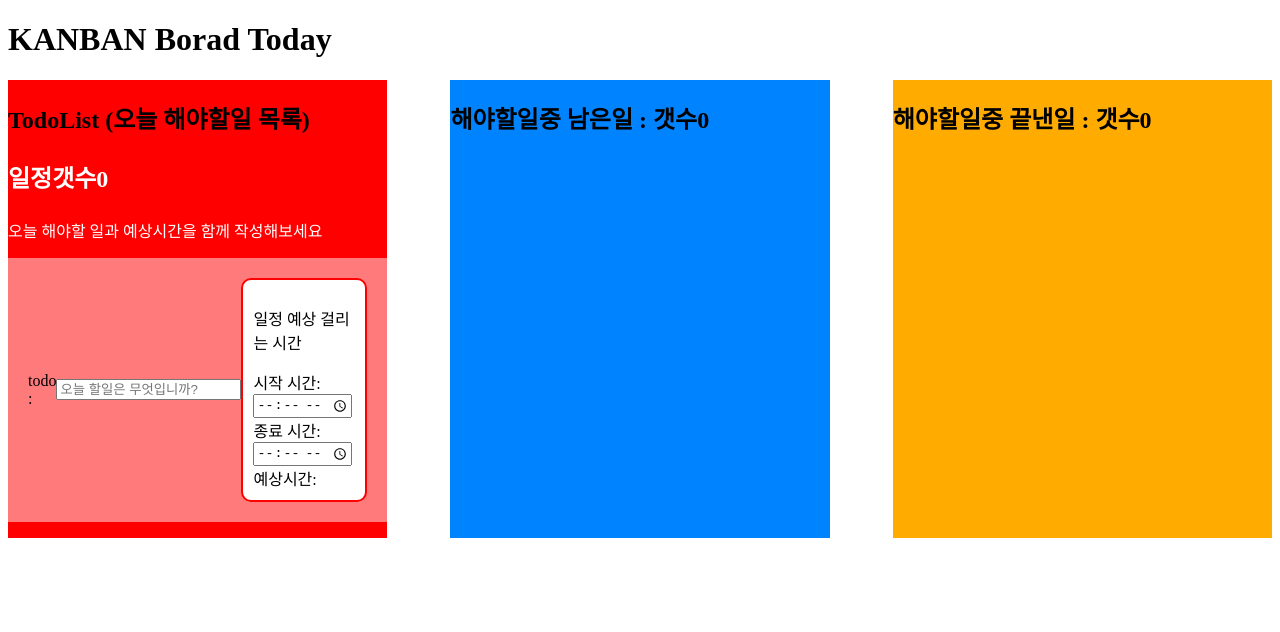
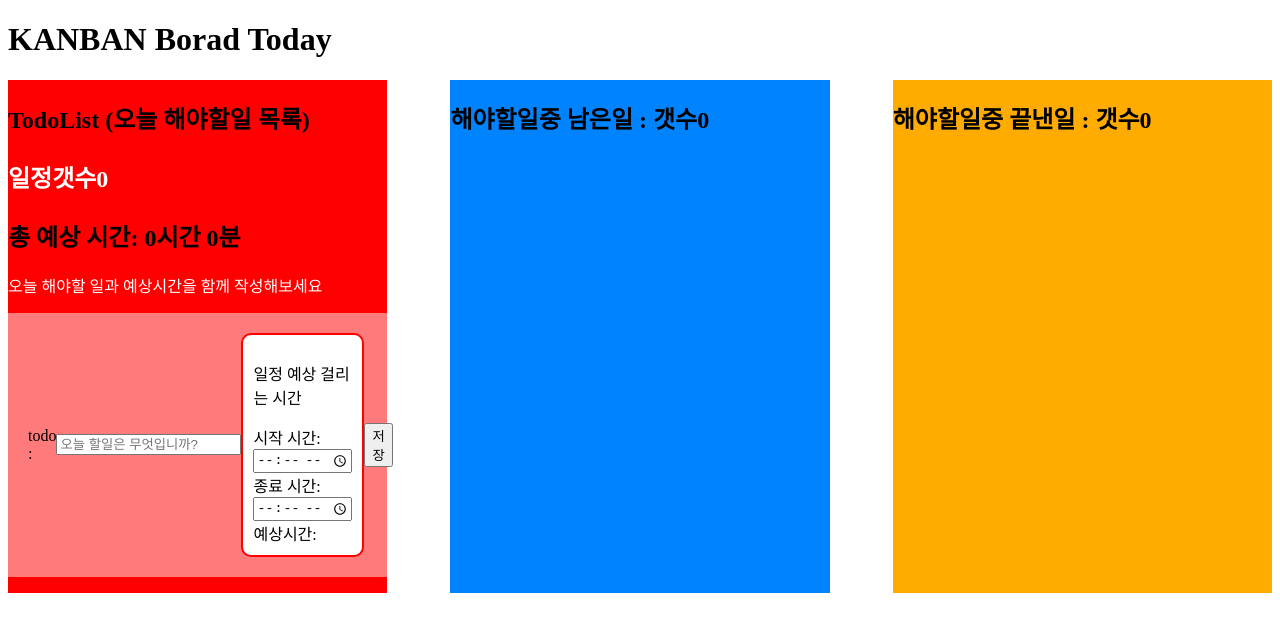
Before and after one commit to gnuoynim/KANBANBoard, a Vue app: page / in a window 1280 px wide. Shown: the top 632 px of the page. Built offline with nearby package versions, Linux system fonts and the light colour scheme.

Commit message:
time: 전체계산수정

```diff
--- a/src/App.vue
+++ b/src/App.vue
@@ -4,17 +4,24 @@
   </div>
   <div class="todo">
     <div class="todoList">
-      <h2>TodoList (오늘 해야할일 목록) <p>일정갯수{{ todoStore.todoList.length }}</p></h2>
+      <h2>TodoList (오늘 해야할일 목록) <p>일정갯수{{ todoStore.todoList.length }}</p>
+        <div class="totalTime">
+          <span>총 예상 시간: {{ totalTime }}</span>
+        </div>
+      </h2>
       <p>오늘 해야할 일과 예상시간을 함께 작성해보세요</p>
       <div class="inputBox">
-        todo : <input type="text" placeholder="오늘 할일은 무엇입니까?" @keyup.enter="addTodo" />
+        todo : <input ref="todoInput" type="text" placeholder="오늘 할일은 무엇입니까?" />
         <Time />
+        <button type="submit" @click="() => addTodo(todoInput)">저장</button>
       </div>
       <ul>
-        <li v-for="(list, index) in   todoStore.todoList   " :key="list">
-          <input type="checkBox" /><span>작성구간 :{{ list }}</span>
+        <li v-for="(list, index) in todoStore.todoList " :key="list">
+          <input type="checkBox" />
+          <span>해야할일 :{{ list.text }}</span>
+          <span>예상 시간 : {{ list.time }}</span>
           <button type="button" @click="push = index; modal = true">자세한 일정추가</button>
-          <button type="button" @click="deleteTodo(index)">일정삭제</button>
+          <button type="button" @click=" deleteTodo(index) ">일정삭제</button>
         </li>
       </ul>
       <Modal :modal=" modal " :push=" push " :todoStore=" todoStore " @closeModal=" modal = false, selected " />
@@ -22,16 +29,16 @@
     <div class="items">
       <h2>해야할일중 남은일 : 갯수{{ detailTodo.boards.length }}</h2>
       <ul>
-        <li v-for="( item, i ) in detailTodo.boards  " :key=" i ">
-          <input type="checkbox">{{ item }}
+        <li v-for="( item, i ) in detailTodo.boards " :key=" i ">
+          <input type="checkbox">{{ item.text }}
         </li>
       </ul>
     </div>
     <div class="itemsYellow">
       <h2>해야할일중 끝낸일 : 갯수{{ detailTodo.boardSelect.length }}</h2>
       <ul>
-        <li v-for="(   item, i   ) in    detailTodo.boardSelect    ">
-          <input type="checkbox">{{ item }}
+        <li v-for="( item, i ) in  detailTodo.boardSelect ">
+          <input type="checkbox">{{ item.text }}
         </li>
       </ul>
     </div>
@@ -44,20 +51,50 @@ import { useTodoStore } from './store/todo.js'
 import Modal from './components/Modal.vue'
 import { useDetailStore } from './store/detailTodo.js'
 import Time from './components/Time.vue'
+import { computed } from 'vue';
 
 const todoStore = useTodoStore();
 const modal = ref(false); //모달창
 const push = ref(0); // 클릭한값
 const detailTodo = useDetailStore();
+const todoInput = ref(null);
 
+const addTodo = (inputElement) => {
+  if (!inputElement.value.trim()) {
+    alert('오늘 할일을 우선 작성해주세요');
+    return;
+  }
+  const newItem = {
+    text: inputElement.value,
+    time: todoStore.todoTime
+  };
+  todoStore.addTodo(newItem);
+  inputElement.value = '';
+};
 
-const addTodo = event => {
-  todoStore.todoList.push(event.target.value);
-  event.target.value = '';
-};
 const deleteTodo = index => {
   todoStore.todoList.splice(index, 1);
 }
+
+
+const totalTime = computed(() => {
+  let totalHours = 0;
+  let totalMinutes = 0;
+
+  todoStore.todoList.forEach((item) => {
+    const timeComponents = item.time.split('시간 ');
+    const hours = parseInt(timeComponents[0]);
+    const minutes = parseInt(timeComponents[1].split('분')[0]);
+
+    totalHours += hours;
+    totalMinutes += minutes;
+  });
+
+  totalHours += Math.floor(totalMinutes / 60);
+  totalMinutes %= 60;
+
+  return `${totalHours}시간 ${totalMinutes}분`;
+});
 </script>
 
 <style lang="scss" scoped>
@@ -84,10 +121,12 @@ const deleteTodo = index => {
         background-color: #fff;
         padding: 20px;
         margin: 30px;
-        &:hover{
+
+        &:hover {
           background-color: #abdafff3;
         }
-        input[type="checkbox"]:checked + span{
+
+        input[type="checkbox"]:checked+span {
           background-color: #0083ff;
         }
 
@@ -95,9 +134,11 @@ const deleteTodo = index => {
     }
   }
 }
-button{
+
+button {
   cursor: pointer;
 }
+
 .items {
   background-color: #0083ff;
 
@@ -137,6 +178,7 @@ button{
   display: flex;
   align-items: center;
   justify-content: space-evenly;
+
   input {
     height: 100%;
   }
--- a/src/components/Modal.vue
+++ b/src/components/Modal.vue
@@ -2,28 +2,28 @@
   <div class="modal" v-if="modal == true">
     <div class="modalContainer">
       <div class="addList">
-        <button type="button" @click="$emit('closeModal')" class="closeButton">X</button>
-        <p class="title">현재일정 :<span>{{ todoStore.todoList[push] }}</span></p>
+        <button type="button" @click.stop="$emit('closeModal')" class="closeButton">X</button>
+        <p class="title">현재일정 :<span>{{ todoStore.todoList[push].text }}</span></p>
         <div class="selectBox">
-          일정을 자세히 나눠보세요: {{  selected}}
+          일정을 자세히 나눠보세요: {{ selected }}
           <select v-model="selected" @change="setSelected">
             <option v-for="(option, index) in detailTodo.typeOption" :key="index">
               {{ Object.keys(option)[0] }}
             </option>
           </select>
         </div>
-        <input type="text" @keyup.enter="addDetail" placeholder="일정을 자세하게 작성해보세요" />
+        <input type="text" @keyup.enter.prevent="addDetail" placeholder="일정을 자세하게 작성해보세요" />
       </div>
       <div>
         <ul>
           <li v-for=" (detail, index) in detailTodo.detailList" :key="index">
-            {{ detail }}
+            {{ detail.text }} {{ detail.status }}
           </li>
         </ul>
       </div>
-      <button type="button" @click="$emit('closeModal'); $emit('selected', selected); detailTodo.detailList = []" class="addButton">일정추가 완료</button>
+      <button type="button" @click.stop="$emit('closeModal'); $emit('selected', selected); detailTodo.detailList = []"
+        class="addButton">일정추가 완료</button>
     </div>
-
   </div>
 </template>
 
@@ -38,16 +38,20 @@ const detailTodo = useDetailStore();
 const todoStore = useTodoStore();
 
 const addDetail = event => {
+  const detailItem = {
+    text: event.target.value,
+    status: selected.value
+  };
 
-  detailTodo.detailList.push(event.target.value);
+  detailTodo.detailList.push(detailItem);
 
   if (selected.value == 'doing') {
-    detailTodo.boards.push(event.target.value);
+    detailTodo.boards.push(detailItem);
   } else if (selected.value == 'done') {
-    detailTodo.boardSelect.push(event.target.value);
+    detailTodo.boardSelect.push(detailItem);
   }
   event.target.value = '';
-}
+};
 
 const setSelected = event => {
   detailTodo.setSelected(event.target.value);
@@ -83,7 +87,8 @@ const props = defineProps({
     .title {
       text-align: center;
       font-size: 20px;
-      span{
+
+      span {
         border-bottom: 3px solid rgb(21, 209, 115);
       }
     }
--- a/src/components/Time.vue
+++ b/src/components/Time.vue
@@ -16,7 +16,7 @@
       </div>
     </div>
   </div>
-  {{ todoStore.todoTime }}
+
 </template>
 
 <script setup>
@@ -31,7 +31,7 @@ let end = ref('');
 let total = ref('');
 
 
-const calculate = (event) => {
+const calculate = () => {
   const startTime = moment(start.value, 'HH:mm');
   const endTime = moment(end.value, 'HH:mm');
   const duration = moment.duration(endTime.diff(startTime));
--- a/src/store/detailTodo.js
+++ b/src/store/detailTodo.js
@@ -1,23 +1,31 @@
-import { defineStore } from "pinia";
+import { defineStore } from 'pinia'
 
 export const useDetailStore = defineStore('detailStore', {
   state: () => ({
     detailList: [],
     boards: [],
     boardSelect: [],
-    todoOption: [
-      { doing: '' },
-      { done: '' }
-    ],
+    doneList: [],
+    boards: [],
+    todoOption: [{ doing: '' }, { done: '' }],
     selectedBoard: 0,
-
   }),
   getters: {
-    typeOption: state => state.todoOption,
+    typeOption: (state) => state.todoOption,
   },
   actions: {
     setSelected(selected) {
-      this.selectedBoard = selected;
+      this.selectedBoard = selected
     },
-  }
+    addDetail(event) {
+      if (this.selectedBoard === 'doing') {
+        this.doingList.push(event.target.value)
+        this.boards.push(event.target.value)
+      } else if (this.selectedBoard === 'done') {
+        this.doneList.push(event.target.value)
+        this.boardSelect.push(event.target.value)
+      }
+      event.target.value = ''
+    },
+  },
 })
--- a/src/store/todo.js
+++ b/src/store/todo.js
@@ -10,12 +10,16 @@ export const useTodoStore = defineStore('todoStore', {
 
   },
   actions: {
-    addTodo() {
-      this.todoStore.push(item)
-
+    addTodo(item) {
+      const newItem = {
+        text: item.text,
+        time: this.todoTime
+      };
+      this.todoList.push(newItem);
     },
     setTodoTime(time) {
       this.todoTime = time;
-    }
+    },
+
   }
 })
```
Also changed, not shown: src/components/Test.vue (deleted, +0 -37 lines).
